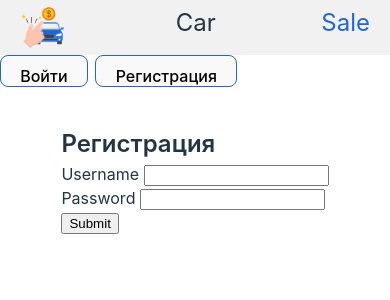
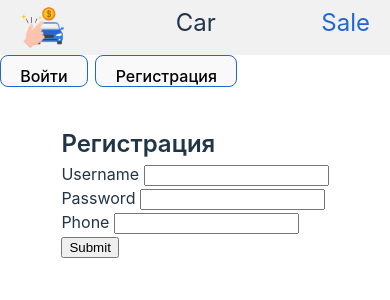
Before and after one commit to OKeylo/CarSale-frontend, a React (Vite) app: page /register in a window 390 px wide. Shown: the top 300 px of the page. Built offline with nearby package versions, Linux system fonts and the light colour scheme.

Commit message:
feat(routes\Register): add phone field and phone check

```diff
--- a/src/routes/Register.jsx
+++ b/src/routes/Register.jsx
@@ -11,8 +11,14 @@ function Login() {
 		event.preventDefault();
 		setErrorMessage("");
 
-		const { username, password } = document.forms[0];
-		const data = {"username": username.value, "password": password.value}
+		const { username, password, phone } = document.forms[0];
+		const data = {"username": username.value, "password": password.value, "phone": phone.value}
+
+		const regex = /^\D{1}\d{1}\s\d{3}\s\d{3}-\d{2}-\d{2}$/;
+		if (!phone.value.match(regex)) {
+			setErrorMessage("Введите корректный номер телефона! Пример +X XXX XXX-XX-XX");
+			return;
+		}
 
 		await axios.post("http://127.0.0.1:8000/user/signup", data)
 		.then(response => {
@@ -39,6 +45,10 @@ function Login() {
 						<label>Password </label>
 						<input type="password" name="password" required />
 					</div>
+					<div className="input-container">
+						<label>Phone </label>
+						<input type="text" name="phone" required />
+					</div>
 					<div className="button-container">
 						<input type="submit" />
 					</div>
```
